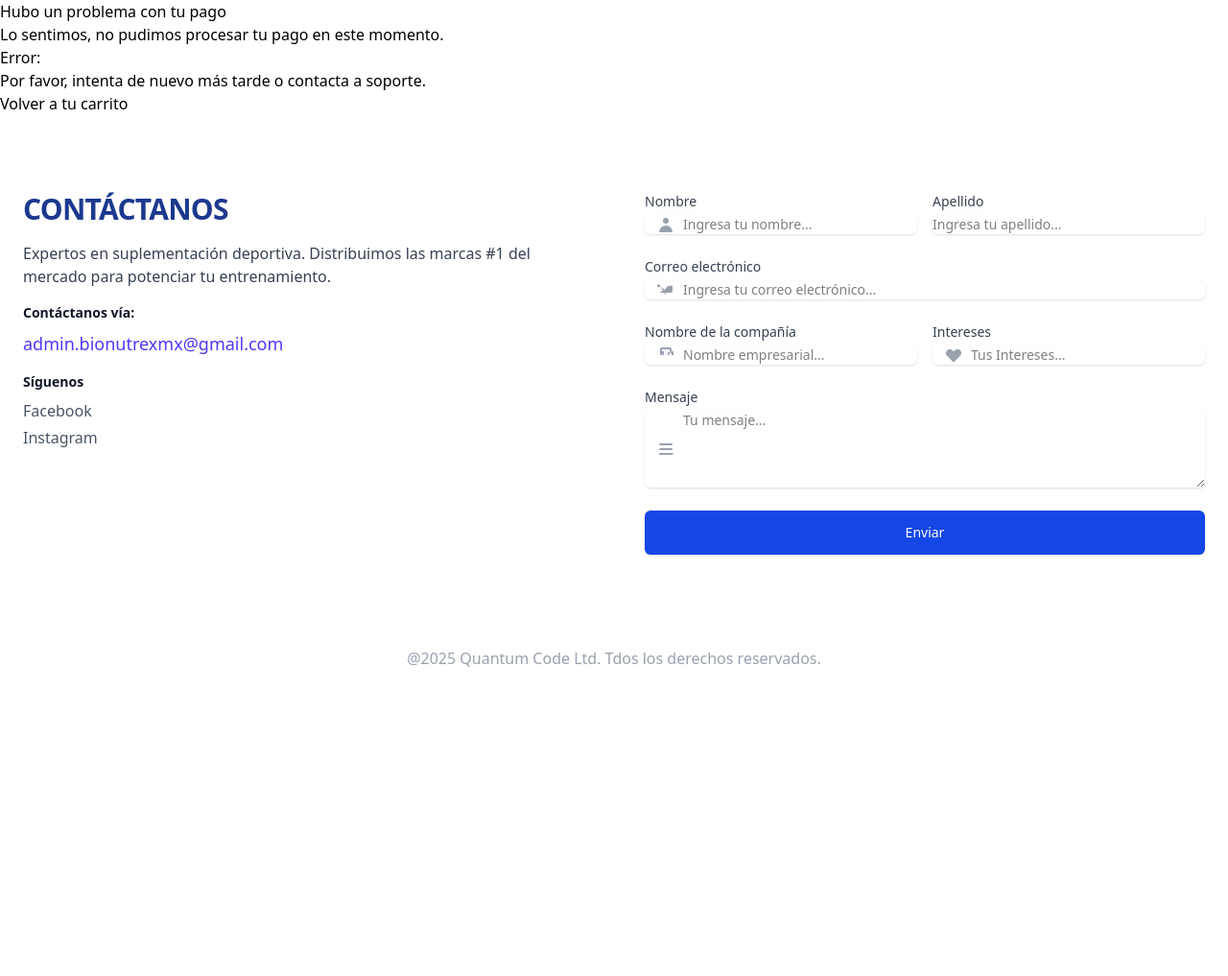
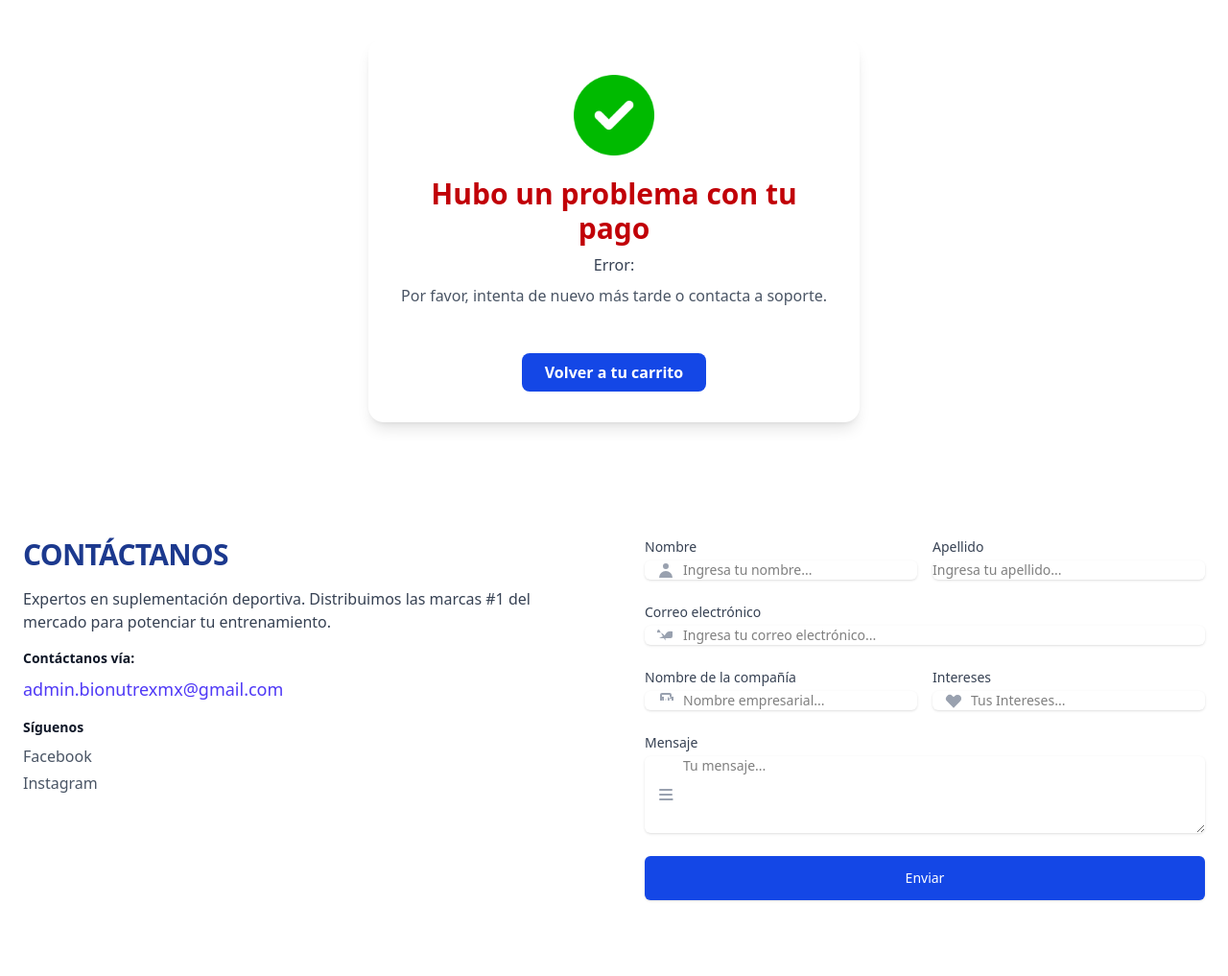
Before and after one commit to AndresTrujo/BioEcommerce, a Django app: template templates/orders/payment_error.html in a window 1280 px wide. Shown: the part 72-1089 px from the top of the page at 96% size. Before the commit the page ends 767 px from the top, so only its background shows below. Run offline with Django 5.2, Linux system fonts and the light colour scheme; the template is opened without the code that fills it, so the values that code supplies are empty; style sheets or scripts are compiled from the project's sources.

Commit message:
ULTIMO CAMBIO FINAL FINAL AHORA SI

```diff
--- a/orders/views.py
+++ b/orders/views.py
@@ -162,7 +162,7 @@
 
 def payment_canceled(request):
     # El usuario canceló el pago, puedes redirigirlo de vuelta al carrito o a la página de la orden
-    return render(request, 'cart/detail.html')
+    return render(request, 'orders/payment_cancelled.html')
 
 
 def order_confirmation(request, order_id):
--- a/templates/cart/detail.html
+++ b/templates/cart/detail.html
@@ -2,7 +2,7 @@
   Mi Carrito | BioNutrex
 {% endblock %}
 {% block banner %}
-  <section class="h-[72px] "></section>
+  <section class="h-[72px]"></section>
 {% endblock %}
 {% block styles %}
   <style>
--- a/templates/orders/payment_error.html
+++ b/templates/orders/payment_error.html
@@ -3,13 +3,20 @@
 {% block title %}Error de Pago{% endblock %}
 
 {% block content %}
-    <h1>Hubo un problema con tu pago</h1>
-    <p>Lo sentimos, no pudimos procesar tu pago en este momento.</p>
-    <p>Error: {{ error }}</p>
-    <p>Por favor, intenta de nuevo más tarde o contacta a soporte.</p>
-    <p><a href="{% url 'cart:cart_detail' %}">Volver a tu carrito</a></p>
+<div class="flex flex-col items-center justify-center min-h-[60vh] px-4">
+  <div class="bg-white rounded-2xl shadow-lg p-8 max-w-lg w-full flex flex-col items-center">
+    <img src="{% static 'img/check.png' %}" alt="Pago Exitoso" class="w-24 h-24 mb-4">
+    <h1 class="text-3xl font-bold text-red-700 mb-2 text-center">Hubo un problema con tu pago</h1>
+    <p class="text-gray-700 text-center mb-2">Error: {{ error }}</p>
+    <p class="text-gray-600 text-center mb-6">Por favor, intenta de nuevo más tarde o contacta a soporte.</p>
+    &nbsp;
+    <a href="{% url 'cart:cart_detail' %}"
+      class="inline-block bg-blue-700 text-white px-6 py-2 rounded-lg font-semibold hover:bg-blue-800 transition-colors">Volver
+      a tu carrito</a>
+  </div>
+</div>
 {% endblock %}
 
 {% block banner %}
-  <section class="h-[72px]"></section>
+<section class="h-[72px]"></section>
 {% endblock %}
--- a/templates/orders/payment_process.html
+++ b/templates/orders/payment_process.html
@@ -5,7 +5,7 @@
 {% endblock %}
 
 {% block banner %}
-  <section class="h-[72px] mb-10"></section>
+  <section class="h-[72px]"></section>
 {% endblock %}
 
 {% block content %}
```
Also changed, not shown: templates/orders/payment_cancelled.html (+7 -2 lines), db.sqlite3, static/img/cross.png (added).
